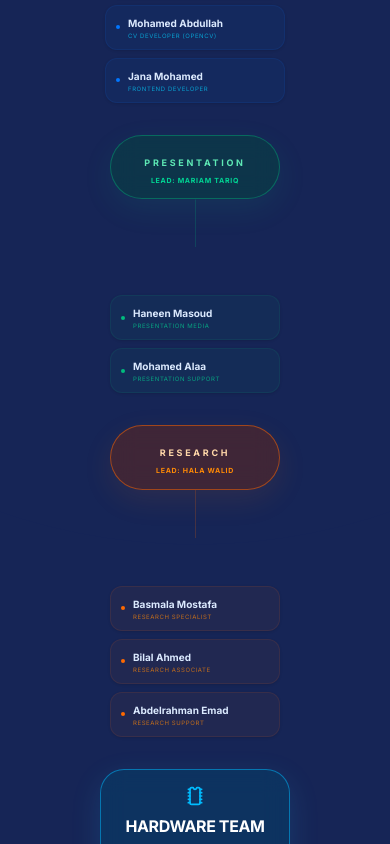
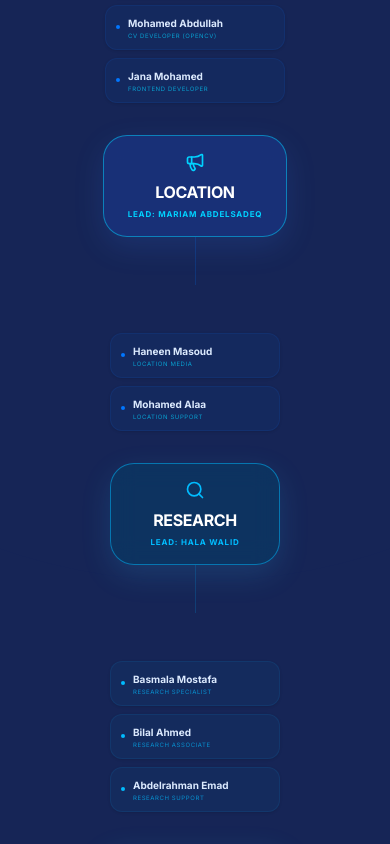
Before and after one commit to darweshmohammed665-dot/Neurix-, a React (Vite) app: page / in a window 390 px wide. Shown: the part 6640-7484 px from the top of the page. Built offline with nearby package versions, Linux system fonts and the light colour scheme.

Commit message:
feat: Update team structure and icons
Introduces new icons for megaphone and search, and renames the "Presentation" team to "Location" to better reflect its responsibilities. Updates team member roles and affiliations accordingly.

```diff
--- a/src/App.tsx
+++ b/src/App.tsx
@@ -24,7 +24,9 @@ import {
   Award,
   GitBranch,
   Hexagon,
-  Smartphone
+  Smartphone,
+  Megaphone,
+  Search
 } from 'lucide-react';
 
 const TEAM_MEMBERS = [
@@ -55,14 +57,14 @@ const TEAM_MEMBERS = [
   { id: 14, name: "Mariam Ahmed", role: "Electricity Specialist", team: "Hardware", category: "Hardware Team" },
   { id: 15, name: "Haneen Abdo", role: "Electricity Tech", team: "Hardware", category: "Hardware Team" },
 
-  // Presentation & Research (Affiliated with Project Governance)
-  { id: 16, name: "Mariam Tariq", role: "Presentation Lead", team: "Presentation", category: "Presentation" },
-  { id: 17, name: "Hala Walid", role: "Research Lead", team: "Presentation", category: "Research" },
-  { id: 18, name: "Haneen Masoud", role: "Presentation Media", team: "Presentation", category: "Presentation" },
-  { id: 19, name: "Mohamed Alaa", role: "Presentation Support", team: "Presentation", category: "Presentation" },
-  { id: 20, name: "Basmala Mostafa", role: "Research Specialist", team: "Presentation", category: "Research" },
-  { id: 21, name: "Bilal Ahmed", role: "Research Associate", team: "Presentation", category: "Research" },
-  { id: 22, name: "Abdelrahman Emad", role: "Research Support", team: "Presentation", category: "Research" },
+  // Location & Research (Affiliated with Project Governance)
+  { id: 16, name: "Mariam Abdelsadeq", role: "Location Lead", team: "Location", category: "Location" },
+  { id: 17, name: "Hala Walid", role: "Research Lead", team: "Location", category: "Research" },
+  { id: 18, name: "Haneen Masoud", role: "Location Media", team: "Location", category: "Location" },
+  { id: 19, name: "Mohamed Alaa", role: "Location Support", team: "Location", category: "Location" },
+  { id: 20, name: "Basmala Mostafa", role: "Research Specialist", team: "Location", category: "Research" },
+  { id: 21, name: "Bilal Ahmed", role: "Research Associate", team: "Location", category: "Research" },
+  { id: 22, name: "Abdelrahman Emad", role: "Research Support", team: "Location", category: "Research" },
 ];
 
 const OBJECTIVES = [
@@ -116,7 +118,7 @@ export default function App() {
           return 0;
         });
       })(),
-      presentationTeam: TEAM_MEMBERS.filter(m => m.category === "Presentation" && m.name !== presManager?.name),
+      presentationTeam: TEAM_MEMBERS.filter(m => m.category === "Location" && m.name !== presManager?.name),
       researchTeam: TEAM_MEMBERS.filter(m => m.category === "Research" && m.name !== resManager?.name)
     };
   }, []);
@@ -533,20 +535,21 @@ export default function App() {
                       </div>
                     </div>
 
-                    {/* Branch 2: Presentation Team */}
+                    {/* Branch 2: Location Team */}
                     <div className="flex flex-col items-center relative">
                       {/* Line from horizontal bar to branch start */}
-                      <div className="hidden md:block absolute top-[-48px] left-1/2 h-12 w-px bg-emerald-500/50" />
+                      <div className="hidden md:block absolute top-[-48px] left-1/2 h-12 w-px bg-blue-500/50" />
 
                       <div className="mb-12 relative flex flex-col items-center">
                         <div
                           onClick={() => setSelectedMember(teamData.presManager)}
-                          className="px-6 py-3 rounded-full bg-emerald-900/40 border border-emerald-500/40 shadow-[0_10px_30px_rgba(16,185,129,0.1)] backdrop-blur-md text-center min-w-[170px] group transition-all hover:bg-emerald-900/60 cursor-pointer"
+                          className="px-6 py-4 rounded-3xl bg-blue-900/60 border border-blue-400/50 shadow-[0_10px_30px_rgba(59,130,246,0.15)] backdrop-blur-md cursor-pointer text-center min-w-[170px] hover:scale-105 transition-transform group"
                         >
-                           <span className="text-[9px] font-black text-emerald-300 uppercase tracking-[0.3em]">Presentation</span>
-                           <p className="text-[7px] font-black text-emerald-400 uppercase tracking-widest mt-1">Lead: {teamData.presManager?.name}</p>
+                           <Megaphone className="w-5 h-5 text-blue-400 mx-auto mb-2 group-hover:rotate-12 transition-transform" />
+                           <h5 className="text-base font-bold text-white uppercase tracking-tight text-blue-100">Location</h5>
+                           <p className="text-[8px] font-black text-blue-400 uppercase tracking-widest mt-1">Lead: {teamData.presManager?.name}</p>
                         </div>
-                        <div className="h-12 w-px bg-emerald-500/20" />
+                        <div className="h-12 w-px bg-blue-500/20" />
                       </div>
 
                       <div className="grid grid-cols-1 gap-2 w-full max-w-[170px]">
@@ -555,12 +558,12 @@ export default function App() {
                              key={member.id}
                              whileHover={{ scale: 1.02, y: -2 }}
                              onClick={() => setSelectedMember(member)}
-                             className="flex items-center gap-2 p-2.5 rounded-xl bg-emerald-500/5 border border-emerald-500/10 hover:border-emerald-500/40 hover:bg-emerald-500/10 transition-all cursor-pointer shadow-sm group"
+                             className="flex items-center gap-2 p-2.5 rounded-xl bg-blue-500/5 border border-blue-500/10 hover:border-blue-500/40 hover:bg-blue-500/10 transition-all cursor-pointer shadow-sm group"
                            >
-                             <div className="w-1 h-1 rounded-full bg-emerald-500 group-hover:scale-150 transition-transform" />
+                             <div className="w-1 h-1 rounded-full bg-blue-500 group-hover:scale-150 transition-transform" />
                              <div className="text-left">
                                <p className="text-[10px] font-bold text-slate-100">{member.name}</p>
-                               <p className="text-[6px] text-emerald-400/70 uppercase tracking-widest leading-none mt-0.5">{member.role}</p>
+                               <p className="text-[6px] text-blue-400/70 uppercase tracking-widest leading-none mt-0.5">{member.role}</p>
                              </div>
                            </motion.div>
                         ))}
@@ -570,17 +573,18 @@ export default function App() {
                     {/* Branch 3: Research Team */}
                     <div className="flex flex-col items-center relative">
                       {/* Line from horizontal bar to branch start */}
-                      <div className="hidden md:block absolute top-[-48px] left-1/2 h-12 w-px bg-orange-500/50" />
+                      <div className="hidden md:block absolute top-[-48px] left-1/2 h-12 w-px bg-sky-500/50" />
 
                       <div className="mb-12 relative flex flex-col items-center">
                         <div
                           onClick={() => setSelectedMember(teamData.resManager)}
-                          className="px-6 py-3 rounded-full bg-orange-900/40 border border-orange-500/50 shadow-[0_10px_30px_rgba(249,115,22,0.1)] backdrop-blur-md text-center min-w-[170px] transition-all hover:bg-orange-900/60 group cursor-pointer"
+                          className="px-6 py-4 rounded-3xl bg-sky-900/40 border border-sky-400/50 shadow-[0_10px_30px_rgba(56,189,248,0.15)] backdrop-blur-md cursor-pointer text-center min-w-[170px] transition-all hover:bg-sky-900/60 group hover:scale-105"
                         >
-                           <span className="text-[9px] font-black text-orange-200 uppercase tracking-[0.3em]">Research</span>
-                           <p className="text-[7px] font-black text-orange-400 uppercase tracking-widest mt-1">Lead: {teamData.resManager?.name}</p>
+                           <Search className="w-5 h-5 text-sky-400 mx-auto mb-2 group-hover:scale-110 transition-transform" />
+                           <h5 className="text-base font-bold text-white uppercase tracking-tight text-sky-100">Research</h5>
+                           <p className="text-[8px] font-black text-sky-400 uppercase tracking-widest mt-1">Lead: {teamData.resManager?.name}</p>
                         </div>
-                        <div className="h-12 w-px bg-orange-500/20" />
+                        <div className="h-12 w-px bg-sky-500/20" />
                       </div>
 
                       <div className="grid grid-cols-1 gap-2 w-full max-w-[170px]">
@@ -589,12 +593,12 @@ export default function App() {
                              key={member.id}
                              whileHover={{ scale: 1.02, x: -5 }}
                              onClick={() => setSelectedMember(member)}
-                             className="flex items-center gap-2 p-2.5 rounded-xl bg-orange-500/5 border border-orange-500/10 hover:border-orange-500/40 hover:bg-orange-500/10 transition-all cursor-pointer shadow-sm group"
+                             className="flex items-center gap-2 p-2.5 rounded-xl bg-sky-500/5 border border-sky-500/10 hover:border-sky-400/40 hover:bg-sky-500/10 transition-all cursor-pointer shadow-sm group"
                            >
-                             <div className="w-1 h-1 rounded-full bg-orange-500 group-hover:scale-150 transition-transform" />
+                             <div className="w-1 h-1 rounded-full bg-sky-400 group-hover:scale-150 transition-transform" />
                              <div className="text-left">
                                <p className="text-[10px] font-bold text-slate-100">{member.name}</p>
-                               <p className="text-[6px] text-orange-400/70 uppercase tracking-widest leading-none mt-0.5">{member.role}</p>
+                               <p className="text-[6px] text-sky-400/70 uppercase tracking-widest leading-none mt-0.5">{member.role}</p>
                              </div>
                            </motion.div>
                         ))}
```
